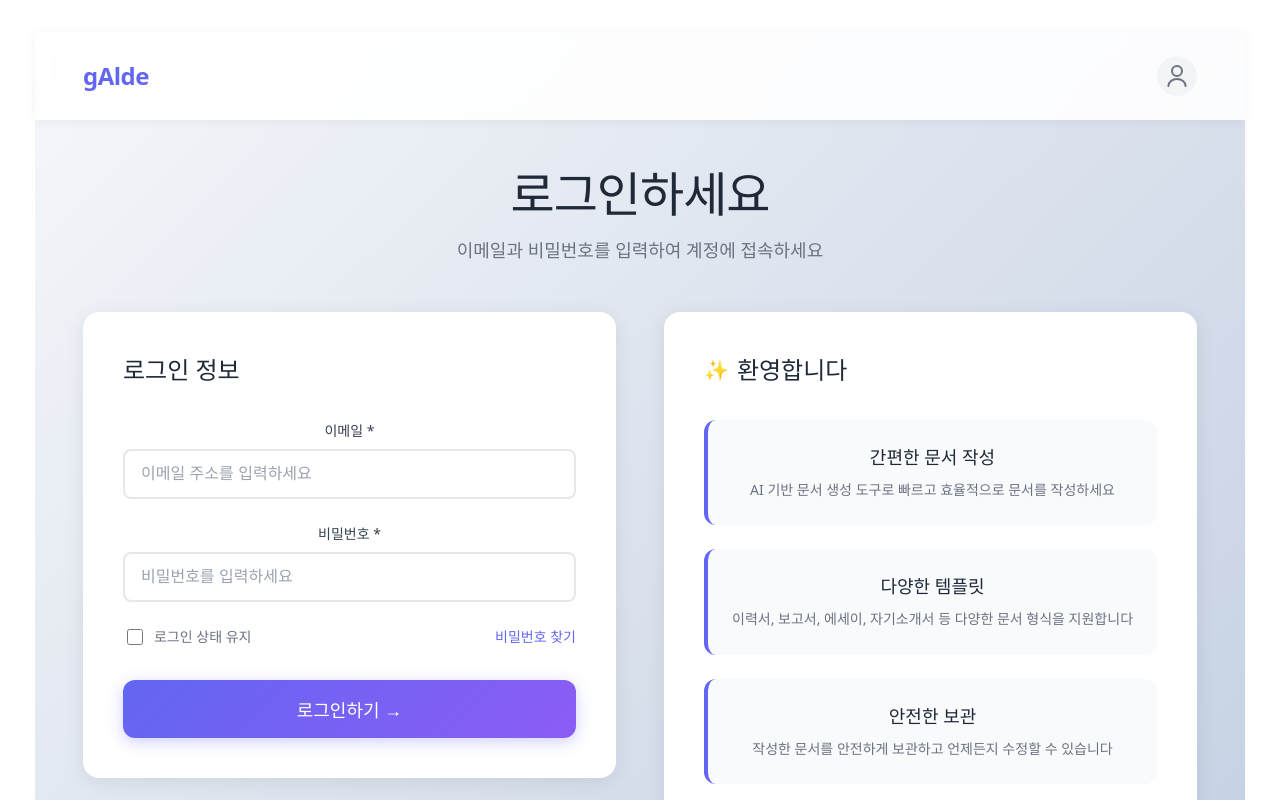
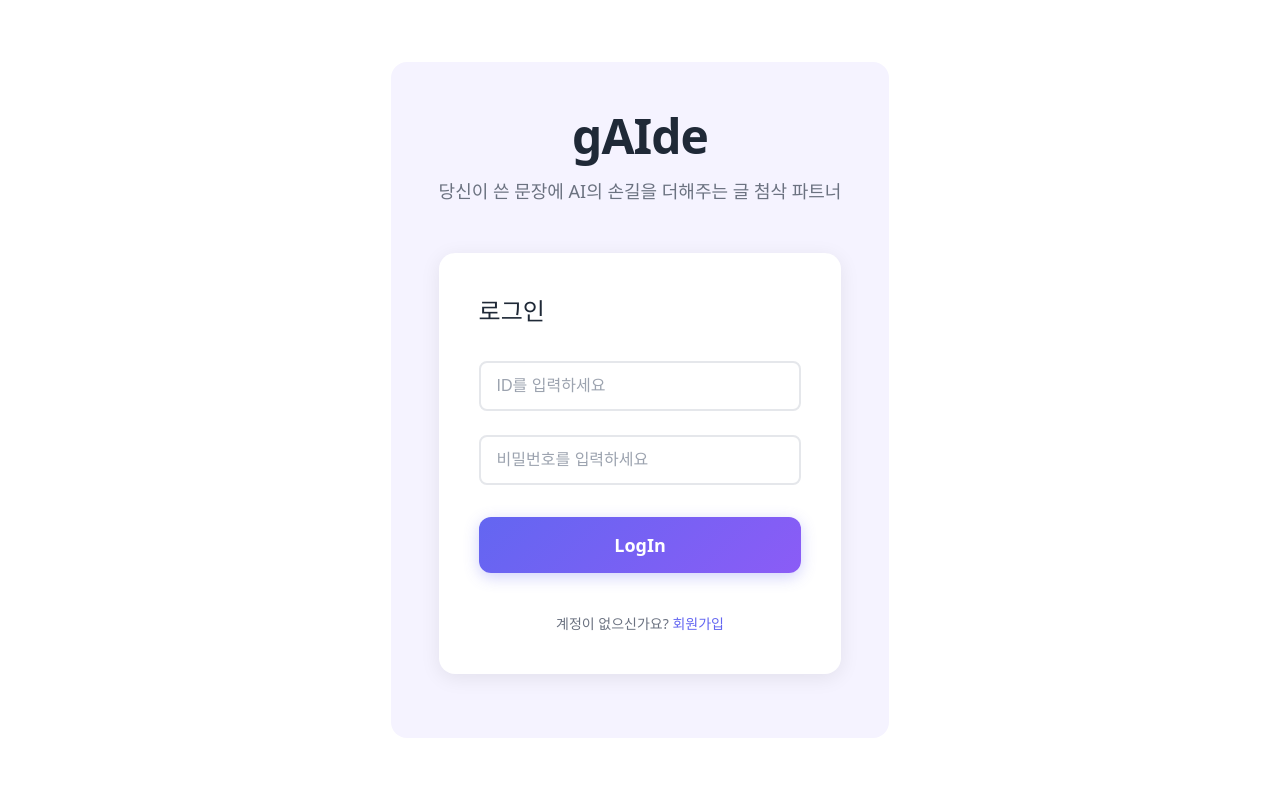
Before and after one commit to 2025-X-Thon-Team1-0xC0DE/Front, a React (Vite) app: page / in a window 1280 px wide. Shown: the top 800 px of the page. Built offline with nearby package versions, Linux system fonts and the light colour scheme.

Commit message:
fix/#3 로그인 창 수정

```diff
--- a/src/App.jsx
+++ b/src/App.jsx
@@ -1,14 +1,28 @@
 import './App.css';
-import { BrowserRouter as Router, Routes, Route } from 'react-router-dom';
+import { BrowserRouter as Router, Routes, Route, useLocation } from 'react-router-dom';
+import Header from './components/Header.jsx';
 import Login from './pages/Login.jsx';
+
+function AppContent() {
+  const location = useLocation();
+  const showHeader = location.pathname !== '/';
+
+  return (
+    <>
+      {showHeader && <Header />}
+      <Routes>
+        <Route path="/" element={<Login />} />
+      </Routes>
+    </>
+  );
+}
 
 function App() {
   return (
     <Router>
-      <Routes>
-        <Route path="/" element={<Login />} />
-      </Routes>
+      <AppContent />
     </Router>
   );
 }
+
 export default App;
--- /dev/null
+++ b/src/components/Header.css
@@ -0,0 +1,41 @@
+.header {
+  display: flex;
+  justify-content: space-between;
+  align-items: center;
+  padding: 1.5rem 3rem;
+  background: rgba(255, 255, 255, 0.9);
+  backdrop-filter: blur(10px);
+  box-shadow: 0 2px 10px rgba(0, 0, 0, 0.05);
+}
+
+.brand-name {
+  font-size: 1.5rem;
+  font-weight: 700;
+  color: #000000;
+  letter-spacing: -0.5px;
+}
+
+.profile-icon {
+  width: 40px;
+  height: 40px;
+  display: flex;
+  align-items: center;
+  justify-content: center;
+  border-radius: 50%;
+  background: #f3f4f6;
+  color: #6b7280;
+  cursor: pointer;
+  transition: all 0.3s ease;
+}
+
+.profile-icon:hover {
+  background: #e5e7eb;
+  color: #4b5563;
+}
+
+/* Responsive Design */
+@media (max-width: 768px) {
+  .header {
+    padding: 1rem 1.5rem;
+  }
+}
--- /dev/null
+++ b/src/components/Header.jsx
@@ -0,0 +1,17 @@
+import './Header.css';
+
+function Header() {
+  return (
+    <header className="header">
+      <div className="brand-name">gAlde</div>
+      <div className="profile-icon">
+        <svg width="24" height="24" viewBox="0 0 24 24" fill="none" xmlns="http://www.w3.org/2000/svg">
+          <path d="M12 12C14.7614 12 17 9.76142 17 7C17 4.23858 14.7614 2 12 2C9.23858 2 7 4.23858 7 7C7 9.76142 9.23858 12 12 12Z" stroke="currentColor" strokeWidth="2" strokeLinecap="round" strokeLinejoin="round"/>
+          <path d="M20.59 22C20.59 18.13 16.74 15 12 15C7.26 15 3.41 18.13 3.41 22" stroke="currentColor" strokeWidth="2" strokeLinecap="round" strokeLinejoin="round"/>
+        </svg>
+      </div>
+    </header>
+  );
+}
+
+export default Header;
--- a/src/pages/Login.css
+++ b/src/pages/Login.css
@@ -1,44 +1,9 @@
 .login-container {
-  min-height: 100vh;
-  background: linear-gradient(135deg, #f5f7fa 0%, #c3cfe2 100%);
+  background: #f5f3ff;
   padding: 0;
   margin: 0;
-}
-
-/* Header */
-.login-header {
-  display: flex;
-  justify-content: space-between;
-  align-items: center;
-  padding: 1.5rem 3rem;
-  background: rgba(255, 255, 255, 0.9);
-  backdrop-filter: blur(10px);
-  box-shadow: 0 2px 10px rgba(0, 0, 0, 0.05);
-}
-
-.brand-name {
-  font-size: 1.5rem;
-  font-weight: 700;
-  color: #6366f1;
-  letter-spacing: -0.5px;
-}
-
-.profile-icon {
-  width: 40px;
-  height: 40px;
-  display: flex;
-  align-items: center;
-  justify-content: center;
-  border-radius: 50%;
-  background: #f3f4f6;
-  color: #6b7280;
-  cursor: pointer;
-  transition: all 0.3s ease;
-}
-
-.profile-icon:hover {
-  background: #e5e7eb;
-  color: #4b5563;
+  overflow-y: auto;
+  border-radius: 16px;
 }
 
 /* Main Content */
@@ -69,18 +34,19 @@
 
 /* Content Sections */
 .login-content {
-  display: grid;
-  grid-template-columns: 1fr 1fr;
-  gap: 3rem;
-  align-items: start;
+  display: flex;
+  justify-content: center;
+  align-items: center;
 }
 
-/* Left Section: Login Form */
+/* Login Form */
 .login-form-section {
   background: white;
   border-radius: 16px;
   padding: 2.5rem;
   box-shadow: 0 4px 20px rgba(0, 0, 0, 0.08);
+  width: 100%;
+  max-width: 500px;
 }
 
 .section-title {
@@ -91,10 +57,6 @@
   display: flex;
   align-items: center;
   gap: 0.5rem;
-}
-
-.sparkle-icon {
-  font-size: 1.25rem;
 }
 
 .login-form {
@@ -197,53 +159,10 @@
   transform: translateY(0);
 }
 
-/* Right Section: Info */
-.login-info-section {
-  background: white;
-  border-radius: 16px;
-  padding: 2.5rem;
-  box-shadow: 0 4px 20px rgba(0, 0, 0, 0.08);
-  height: fit-content;
-}
-
-.info-content {
-  display: flex;
-  flex-direction: column;
-  gap: 1.5rem;
-  margin-bottom: 2rem;
-}
-
-.info-card {
-  padding: 1.5rem;
-  background: #f9fafb;
-  border-radius: 12px;
-  border-left: 4px solid #6366f1;
-  transition: all 0.2s ease;
-}
-
-.info-card:hover {
-  background: #f3f4f6;
-  transform: translateX(4px);
-}
-
-.info-card h3 {
-  font-size: 1.125rem;
-  font-weight: 600;
-  color: #1f2937;
-  margin: 0 0 0.5rem 0;
-}
-
-.info-card p {
-  font-size: 0.875rem;
-  color: #6b7280;
-  margin: 0;
-  line-height: 1.6;
-}
-
 .signup-link {
   text-align: center;
   padding-top: 1.5rem;
-  border-top: 1px solid #e5e7eb;
+  margin-top: 1rem;
 }
 
 .signup-link p {
@@ -265,26 +184,7 @@
 }
 
 /* Responsive Design */
-@media (max-width: 1024px) {
-  .login-content {
-    grid-template-columns: 1fr;
-    gap: 2rem;
-  }
-
-  .login-main {
-    padding: 2rem 2rem 3rem;
-  }
-
-  .login-title {
-    font-size: 2.5rem;
-  }
-}
-
 @media (max-width: 768px) {
-  .login-header {
-    padding: 1rem 1.5rem;
-  }
-
   .login-main {
     padding: 1.5rem 1.5rem 2rem;
   }
@@ -297,8 +197,7 @@
     font-size: 1rem;
   }
 
-  .login-form-section,
-  .login-info-section {
+  .login-form-section {
     padding: 1.5rem;
   }
 }
--- a/src/pages/Login.jsx
+++ b/src/pages/Login.jsx
@@ -2,59 +2,41 @@ import { useState } from 'react';
 import './Login.css';
 
 function Login() {
-  const [email, setEmail] = useState('');
+  const [id, setId] = useState('');
   const [password, setPassword] = useState('');
 
   const handleSubmit = (e) => {
     e.preventDefault();
     // 로그인 로직 구현
-    console.log('Login attempt:', { email, password });
+    console.log('Login attempt:', { id, password });
   };
 
   return (
     <div className="login-container">
-      {/* Header */}
-      <header className="login-header">
-        <div className="brand-name">gAlde</div>
-        <div className="profile-icon">
-          <svg width="24" height="24" viewBox="0 0 24 24" fill="none" xmlns="http://www.w3.org/2000/svg">
-            <path d="M12 12C14.7614 12 17 9.76142 17 7C17 4.23858 14.7614 2 12 2C9.23858 2 7 4.23858 7 7C7 9.76142 9.23858 12 12 12Z" stroke="currentColor" strokeWidth="2" strokeLinecap="round" strokeLinejoin="round"/>
-            <path d="M20.59 22C20.59 18.13 16.74 15 12 15C7.26 15 3.41 18.13 3.41 22" stroke="currentColor" strokeWidth="2" strokeLinecap="round" strokeLinejoin="round"/>
-          </svg>
-        </div>
-      </header>
-
       {/* Main Content */}
       <div className="login-main">
         <div className="login-instruction">
-          <h1 className="login-title">로그인하세요</h1>
-          <p className="login-subtitle">이메일과 비밀번호를 입력하여 계정에 접속하세요</p>
+          <h1 className="login-title">gAIde</h1>
+          <p className="login-subtitle">당신이 쓴 문장에 AI의 손길을 더해주는 글 첨삭 파트너</p>
         </div>
 
         <div className="login-content">
-          {/* Left Section: Login Form */}
           <div className="login-form-section">
-            <h2 className="section-title">로그인 정보</h2>
+            <h2 className="section-title">로그인</h2>
             <form onSubmit={handleSubmit} className="login-form">
               <div className="form-group">
-                <label htmlFor="email" className="form-label">
-                  이메일 *
-                </label>
                 <input
-                  type="email"
-                  id="email"
+                  type="text"
+                  id="id"
                   className="form-input"
-                  placeholder="이메일 주소를 입력하세요"
-                  value={email}
-                  onChange={(e) => setEmail(e.target.value)}
+                  placeholder="ID를 입력하세요"
+                  value={id}
+                  onChange={(e) => setId(e.target.value)}
                   required
                 />
               </div>
 
               <div className="form-group">
-                <label htmlFor="password" className="form-label">
-                  비밀번호 *
-                </label>
                 <input
                   type="password"
                   id="password"
@@ -66,40 +48,10 @@ function Login() {
                 />
               </div>
 
-              <div className="form-options">
-                <label className="checkbox-label">
-                  <input type="checkbox" className="checkbox-input" />
-                  <span>로그인 상태 유지</span>
-                </label>
-                <a href="#" className="forgot-password">비밀번호 찾기</a>
-              </div>
-
               <button type="submit" className="login-button">
-                로그인하기 →
+                LogIn
               </button>
             </form>
-          </div>
-
-          {/* Right Section: Welcome Message */}
-          <div className="login-info-section">
-            <h2 className="section-title">
-              <span className="sparkle-icon">✨</span>
-              환영합니다
-            </h2>
-            <div className="info-content">
-              <div className="info-card">
-                <h3>간편한 문서 작성</h3>
-                <p>AI 기반 문서 생성 도구로 빠르고 효율적으로 문서를 작성하세요</p>
-              </div>
-              <div className="info-card">
-                <h3>다양한 템플릿</h3>
-                <p>이력서, 보고서, 에세이, 자기소개서 등 다양한 문서 형식을 지원합니다</p>
-              </div>
-              <div className="info-card">
-                <h3>안전한 보관</h3>
-                <p>작성한 문서를 안전하게 보관하고 언제든지 수정할 수 있습니다</p>
-              </div>
-            </div>
             <div className="signup-link">
               <p>계정이 없으신가요? <a href="#">회원가입</a></p>
             </div>
```
